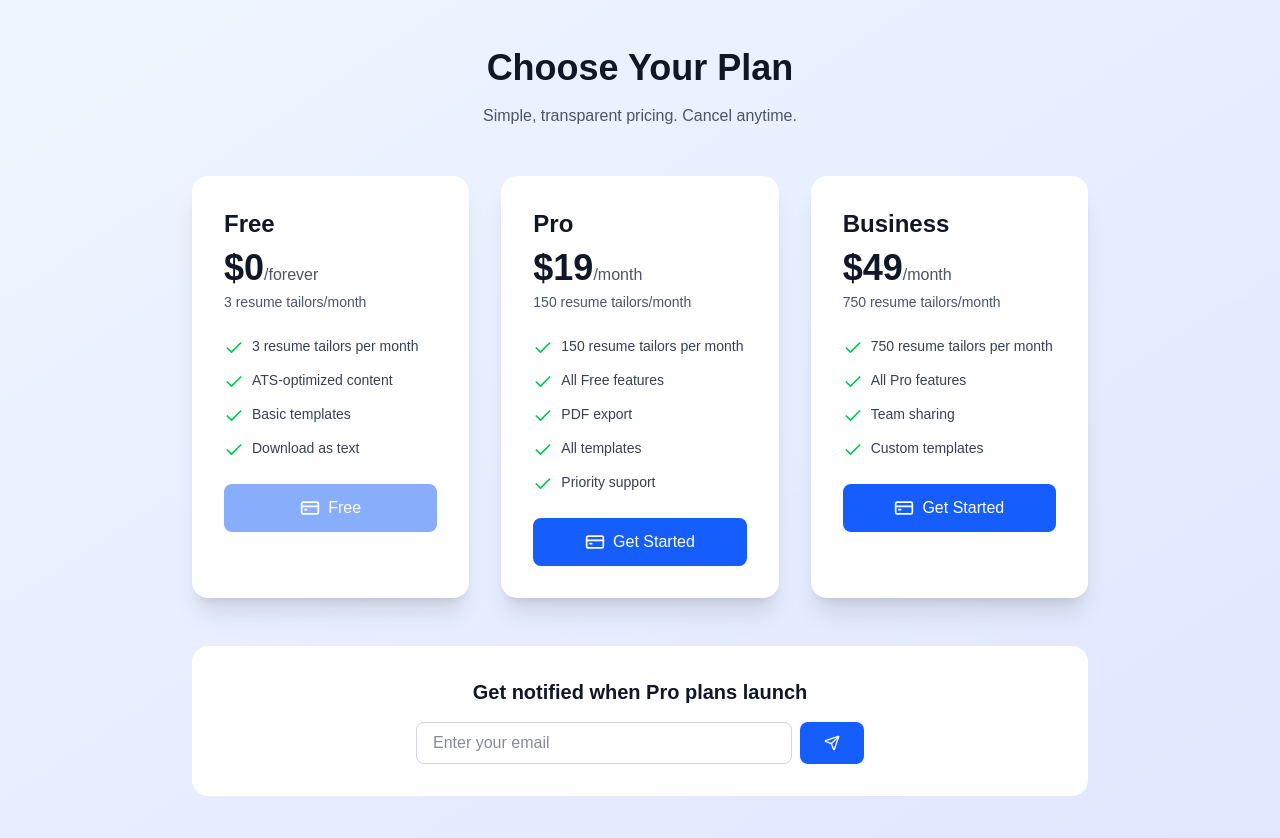
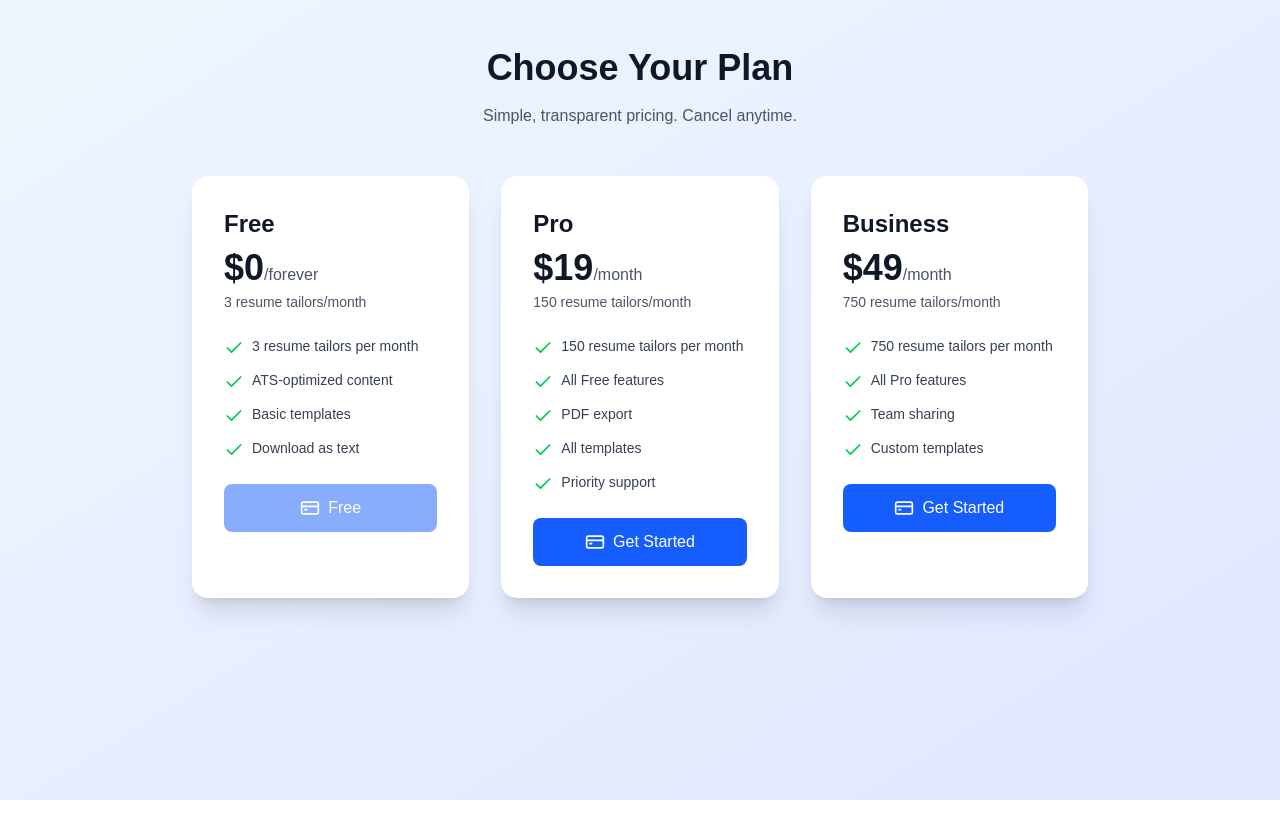
Before and after one commit to gautammeena2327-hash/ai-resume-tailor, a Next.js app: page /pricing in a window 1280 px wide. Shown: the top 838 px of the page. After the commit the page ends 800 px from the top, so only its background shows below. Built offline with nearby package versions, Linux system fonts and the light colour scheme.

Commit message:
Remove waitlist, keep only Razorpay checkout

```diff
--- a/src/app/pricing/page.tsx
+++ b/src/app/pricing/page.tsx
@@ -1,12 +1,9 @@
 'use client'
 
 import { useState } from 'react'
-import { Check, Send, CreditCard } from 'lucide-react'
+import { Check, CreditCard } from 'lucide-react'
 
 export default function PricingPage() {
-  const [email, setEmail] = useState('')
-  const [isSubmitting, setIsSubmitting] = useState(false)
-  const [submitted, setSubmitted] = useState(false)
   const [isLoading, setIsLoading] = useState<string | null>(null)
 
   const handleSubscribe = async (plan: string) => {
@@ -20,7 +17,7 @@ export default function PricingPage() {
       const data = await response.json()
 
       if (data.error) {
-        alert(`Payment setup pending. ${data.error}`)
+        alert('Payment setup pending. Please contact support.')
       } else {
         // Load Razorpay checkout
         const script = document.createElement('script')
@@ -35,8 +32,8 @@ export default function PricingPage() {
             name: 'AI Resume Tailor',
             description: data.name,
             order_id: data.orderId,
-            handler: (response: any) => {
-              alert('Payment successful! Order ID: ' + response.razorpay_order_id)
+            handler: () => {
+              alert('Payment successful!')
             },
             theme: { color: '#3b82f6' }
           }
@@ -46,20 +43,10 @@ export default function PricingPage() {
         }
       }
     } catch {
-      alert('Something went wrong. Please try the waitlist below.')
+      alert('Something went wrong.')
     } finally {
       setIsLoading(null)
     }
-  }
-
-  const handleSubmit = async (e: React.FormEvent) => {
-    e.preventDefault()
-    setIsSubmitting(true)
-    localStorage.setItem('waitlist_email', email)
-    setTimeout(() => {
-      setSubmitted(true)
-      setIsSubmitting(false)
-    }, 1000)
   }
 
   const plans = [
@@ -110,37 +97,6 @@ export default function PricingPage() {
             </div>
           ))}
         </div>
-
-        <div className="mt-12 bg-white dark:bg-gray-800 rounded-2xl p-8">
-          <h3 className="text-xl font-semibold text-gray-900 dark:text-white mb-4 text-center">
-            Get notified when Pro plans launch
-          </h3>
-          {submitted ? (
-            <div className="text-center text-green-600 dark:text-green-400">
-              Thanks! We'll notify you when Pro plans are available.
-            </div>
-          ) : (
-            <form onSubmit={handleSubmit} className="max-w-md mx-auto">
-              <div className="flex gap-2">
-                <input
-                  type="email"
-                  value={email}
-                  onChange={e => setEmail(e.target.value)}
-                  placeholder="Enter your email"
-                  required
-                  className="flex-1 px-4 py-2 border border-gray-300 dark:border-gray-600 rounded-lg bg-white dark:bg-gray-700 text-gray-900 dark:text-white focus:ring-2 focus:ring-blue-500"
-                />
-                <button
-                  type="submit"
-                  disabled={isSubmitting}
-                  className="px-6 py-2 bg-blue-600 text-white rounded-lg hover:bg-blue-700 disabled:opacity-50 flex items-center"
-                >
-                  {isSubmitting ? <Send className="w-4 h-4 animate-spin" /> : <Send className="w-4 h-4" />}
-                </button>
-              </div>
-            </form>
-          )}
-        </div>
       </div>
     </div>
   )
```
